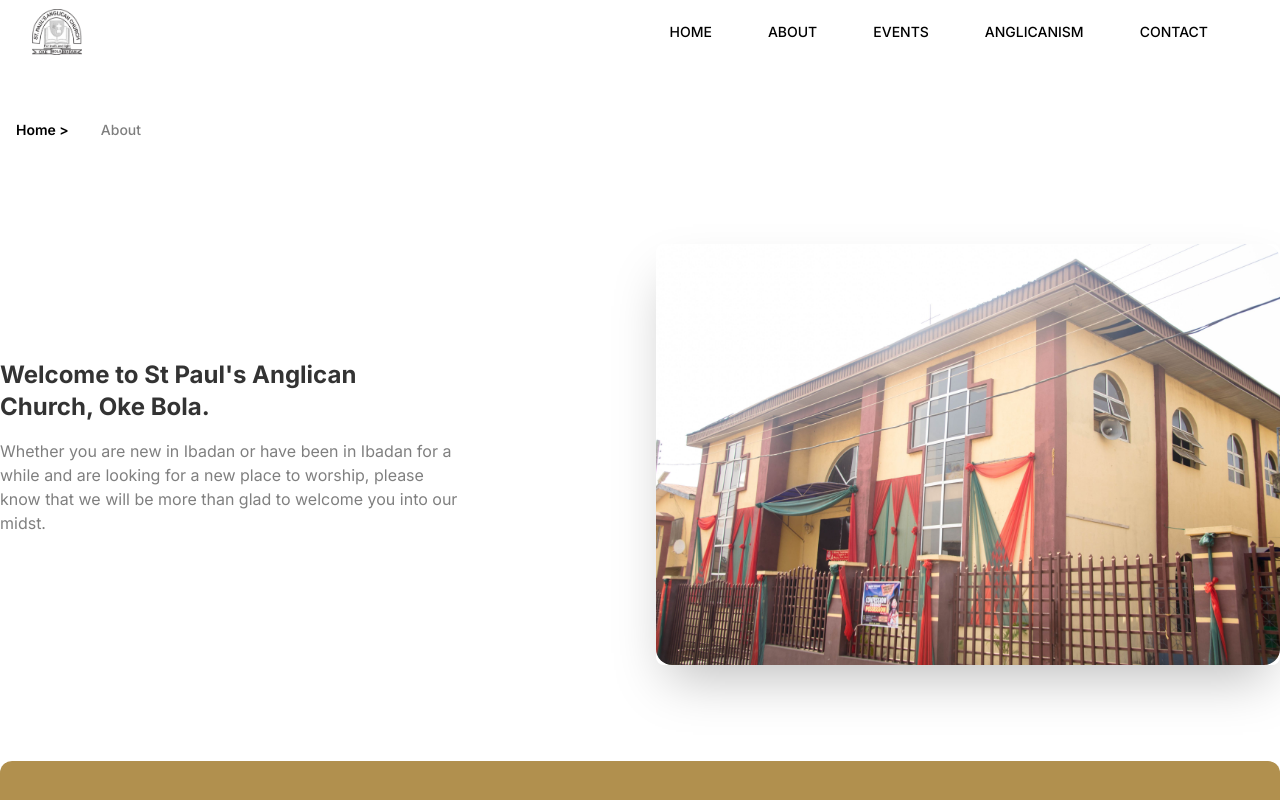
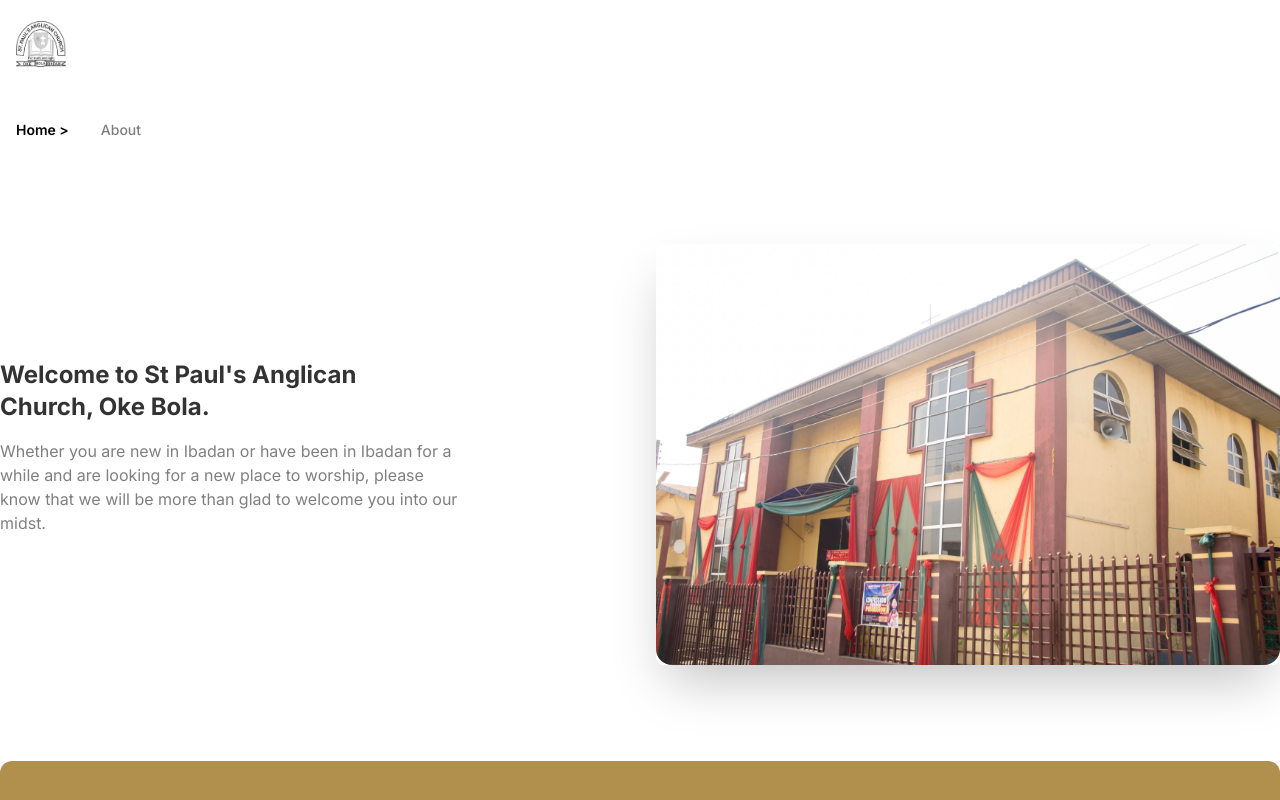
Before and after one commit to iamclement1/spacokebola, a Next.js app: page /about in a window 1280 px wide. Shown: the top 800 px of the page. Built offline with nearby package versions, Linux system fonts and the light colour scheme.

Commit message:
chore: config transparent header :tada:

```diff
--- a/app/layout.tsx
+++ b/app/layout.tsx
@@ -3,7 +3,7 @@ import { Inter } from 'next/font/google'
 import './globals.css'
 import { RootLayoutProps } from '@/lib/types';
 import Footer from '@/components/common/footer';
-import Navbar from '@/components/common/navbar';
+import Header from '@/components/common/header';
 
 const inter = Inter({ subsets: ['latin'] })
 
@@ -33,7 +33,7 @@ export default function RootLayout({
   return (
     <html lang="en">
       <body className={inter.className}>
-        <Navbar />
+        <Header />
         {children}
         <Footer />
       </body>
--- /dev/null
+++ b/components/common/header.tsx
@@ -0,0 +1,109 @@
+'use client';
+
+import Link from "next/link"
+import Container from "../ui/container"
+import { Button } from "../ui/button"
+import { Sheet, SheetContent, SheetTrigger } from "@/components/ui/sheet";
+import Image from "next/image";
+import { useEffect, useRef, useState } from "react";
+import { routes } from "@/lib/data";
+import { CiMenuFries } from "react-icons/ci";
+
+
+const Header = () => {
+   const [scrolled, setScrolled] = useState(false);
+   const [scrollThreshold, setScrollThreshold] = useState(0);
+
+   // Ref to store the hero element height
+   const heroRef = useRef<HTMLDivElement | null>(null);
+
+   useEffect(() => {
+      const handleScroll = () => {
+         const scrollY = window.scrollY;
+
+         if (scrollY > scrollThreshold) {
+            setScrolled(true);
+         } else {
+            setScrolled(false);
+         }
+      };
+
+      // Calculate scroll threshold based on hero element height
+      const updateScrollThreshold = () => {
+         // Use optional chaining to guard against null value
+         const heroHeight = heroRef.current?.clientHeight;
+
+         if (heroHeight !== undefined) {
+            const newScrollThreshold = heroHeight / 2; // You can adjust the divisor as needed
+            setScrollThreshold(newScrollThreshold);
+         }
+      };
+
+
+      // Initial calculation
+      updateScrollThreshold();
+
+      // Event listeners
+      window.addEventListener('scroll', handleScroll);
+      window.addEventListener('resize', updateScrollThreshold);
+
+      // Cleanup
+      return () => {
+         window.removeEventListener('scroll', handleScroll);
+         window.removeEventListener('resize', updateScrollThreshold);
+      };
+   }, [scrollThreshold]);
+
+
+   return (
+      <header className={`fixed top-0 z-50 w-full ${scrolled ? 'bg-white text-black' : 'bg-transparent text-white'} py-3 px-4`}>
+         <Container>
+            <div className="relative flex h-16 items-center justify-between" ref={heroRef}>
+               <div className="flex items-center">
+                  <Link href={"/"}>
+                     <Image
+                        src="/img/SPAC-LOGO.png"
+                        alt="Vercel Logo"
+                        className="dark:invert"
+                        width={50}
+                        height={14}
+                        priority
+                     />
+                  </Link>
+               </div>
+               <nav className="mx-6 items-center space-x-4 lg:space-x-6 hidden md:block uppercase">
+                  {routes.map((route) => (
+                     <Button key={route.label} asChild variant={"ghost"}>
+                        <Link href={route.href} className="text-sm font-medium transition-colors ">
+                           {route.label}
+                        </Link>
+                     </Button>
+                  ))}
+               </nav>
+               <div className="flex items-center h-6 md:hidden w-6">
+                  <Sheet>
+                     <SheetTrigger>
+                        <CiMenuFries lassName="h-6 md:hidden w-6" />
+                     </SheetTrigger>
+                     <SheetContent side="left" className="w-[300px] sm:w-[400px]">
+                        <nav className="flex flex-col gap-4">
+                           {routes.map((route) => (
+                              <Link
+                                 key={route.label}
+                                 href={route.href}
+                                 className="block px-2 py-1 text-lg"
+                              >
+                                 {route.label}
+                              </Link>
+                           ))}
+                        </nav>
+                     </SheetContent>
+                  </Sheet>
+               </div>
+            </div>
+         </Container>
+      </header>
+   )
+}
+
+export default Header
--- a/components/landing/hero.tsx
+++ b/components/landing/hero.tsx
@@ -12,7 +12,7 @@ import { Fade } from 'react-awesome-reveal';
 
 const Hero = () => {
    return (
-      <div className=' sm:mt-0 mt-12'>
+      <div className=''>
          <Carousel opts={{
             align: "start",
             loop: true,
@@ -33,7 +33,7 @@ const Hero = () => {
                         </video>
                         {/* Add a black overlay with text */}
                         <div className="absolute top-0 left-0 w-full h-full bg-black bg-opacity-80 flex flex-col items-center justify-center
-                        text-white animate-fade-in uppercase sm:mt-0 mt-4">
+                        text-white animate-fade-in uppercase sm:mt-0 sm:pt-0 pt-12">
                            <Fade
                               direction="up"
                               duration={1000}
```
